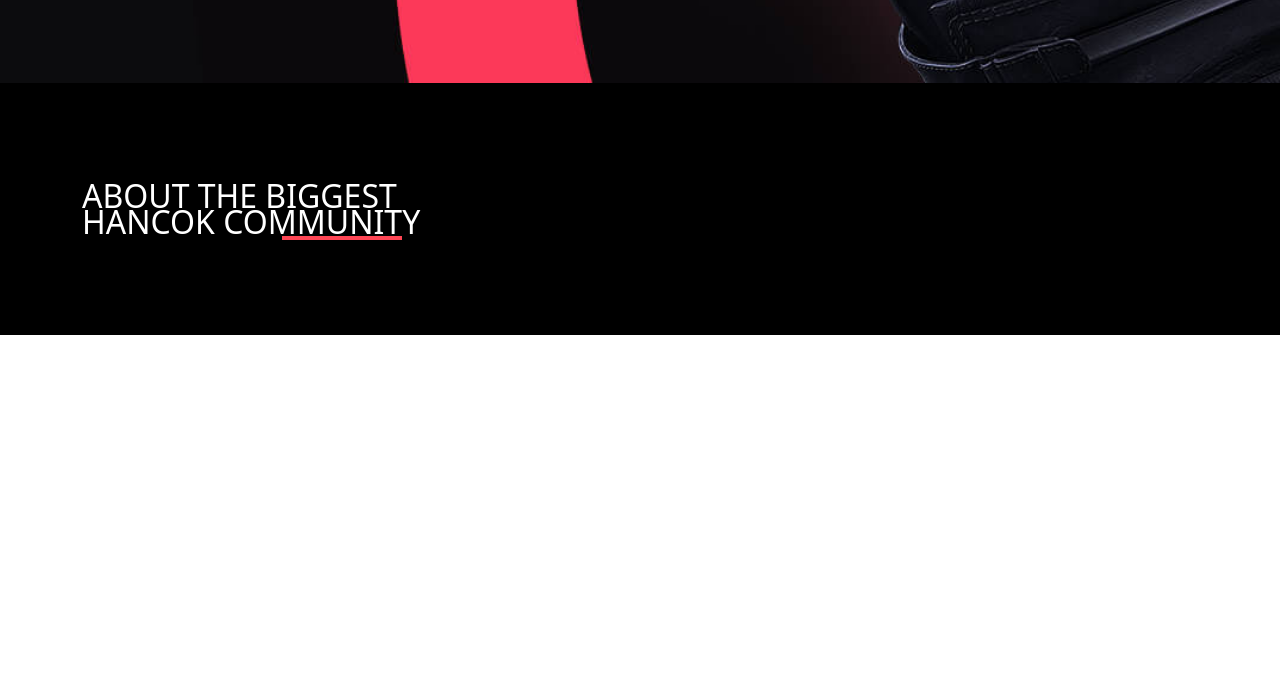
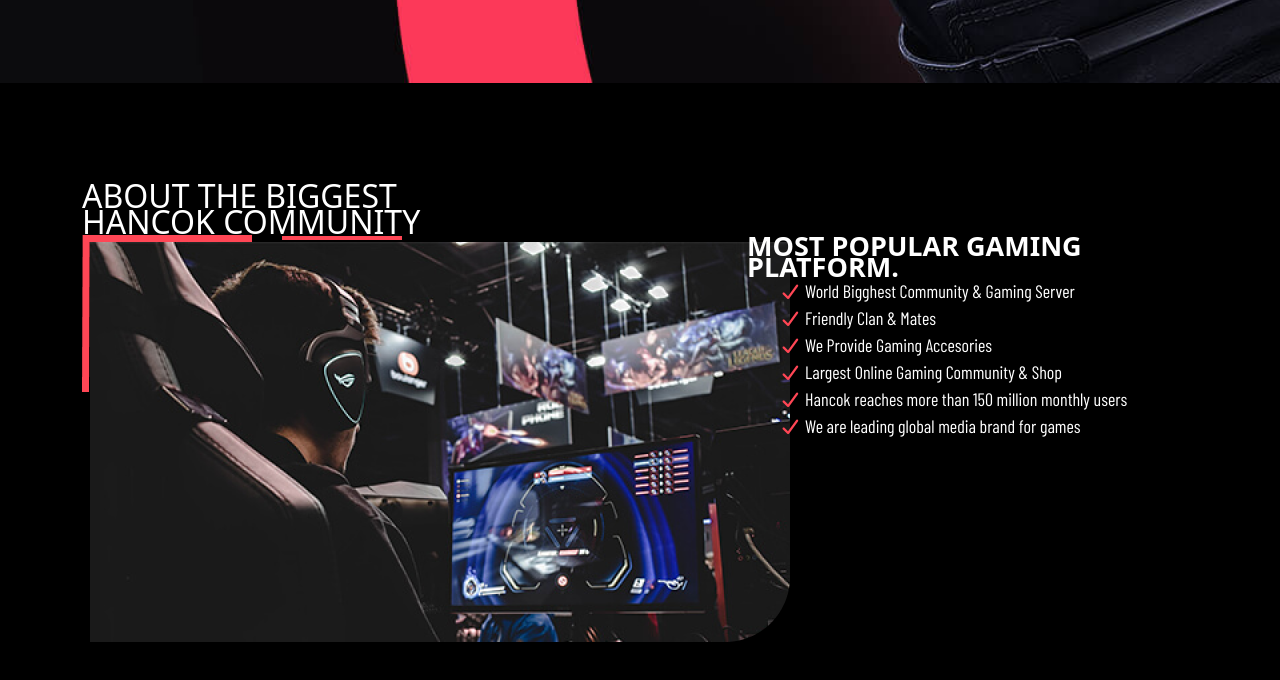
Before and after one commit to YusraMashudSuha/Hancok, a plain HTML site: page index.html in a window 1280 px wide. Shown: the part 1204-1884 px from the top of the page. Before the commit the page ends 1539 px from the top, so only its background shows below. Drawn offline with nearby package versions, Linux system fonts and the light colour scheme; a web font is replaced by a local one.

Commit message:
add about part

```diff
--- a/css/style.css
+++ b/css/style.css
@@ -113,6 +113,22 @@ font-family: "Oswald", sans-serif;
     bottom: -5px;
     left: 200px;
 }
+.aboutimgsec{
+    display: flex;
+}
+.aboutimgsec h3{
+    color: #FFFFFF;
+    font-size: 27px;
+    font-weight: 600;
+}
+.aboutimgsec ul li{
+    color: #FFFFFF;
+    font-size: 18px;
+    font-family: "Barlow Condensed", sans-serif;
+}
+.aboutimgsec ul li i{
+    color: #FF4655;
+}
 /* aboutpart css end  */
 /* common css start  */
 /* common css end  */
--- a/index.html
+++ b/index.html
@@ -97,6 +97,28 @@
                     </div>
                 </div>
             </div>
+
+            <div class="aboutimgsec">
+                <div class="row">
+                    <div class="col-lg-7">
+                        <img src="images/comp.png" alt="comp.png">
+                    </div>
+                    <div class="col-lg-5">
+                        <h3>MOST POPULAR GAMING PLATFORM.</h3>
+                        <ul>
+                            <li><i class="fa-solid fa-check"></i> World Bigghest Community & Gaming Server</li>
+                            <li><i class="fa-solid fa-check"></i> Friendly Clan & Mates</li>
+                            <li><i class="fa-solid fa-check"></i> We Provide Gaming Accesories</li>
+                            <li><i class="fa-solid fa-check"></i> Largest Online Gaming Community & Shop</li>
+                            <li><i class="fa-solid fa-check"></i> Hancok reaches more than 150 million monthly users
+                            </li>
+                            <li><i class="fa-solid fa-check"></i> We are leading global media brand for games</li>
+                        </ul>
+                    </div>
+                </div>
+            </div>
+        </div>
+        </div>
         </div>
     </section>
     <!-- about part end -->
```
Also changed, not shown: images/comp.png (added).
